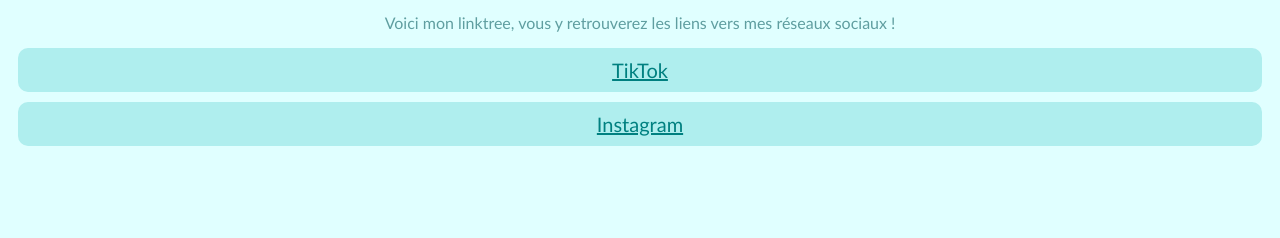
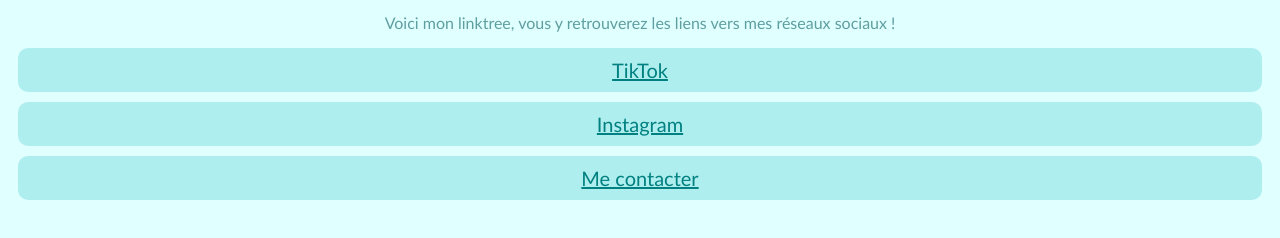
Before and after one commit to lukas-dev-02-51/Linktree, a plain HTML site: page index.html in a window 1280 px wide. Shown: the part 346-584 px from the top of the page. Drawn offline with Linux system fonts and the light colour scheme.

Commit message:
Add contact link to index.html

```diff
--- a/index.html
+++ b/index.html
@@ -10,5 +10,6 @@
         <p>Voici mon linktree, vous y retrouverez les liens vers mes réseaux sociaux !</p>
 <a href="https://www.tiktok.com/@lukas.dev.02.51">TikTok</a>
 <a href="https://www.instagram.com/lukas.dev.02.51?igsh=MWQ1NndvaG9zdzJwNw%3D%3D&utm_source=qr">Instagram</a>
+<a href="mailto:lukas.dev.02.51@gmail.com">Me contacter</a>
     </body>
 </html>
```
